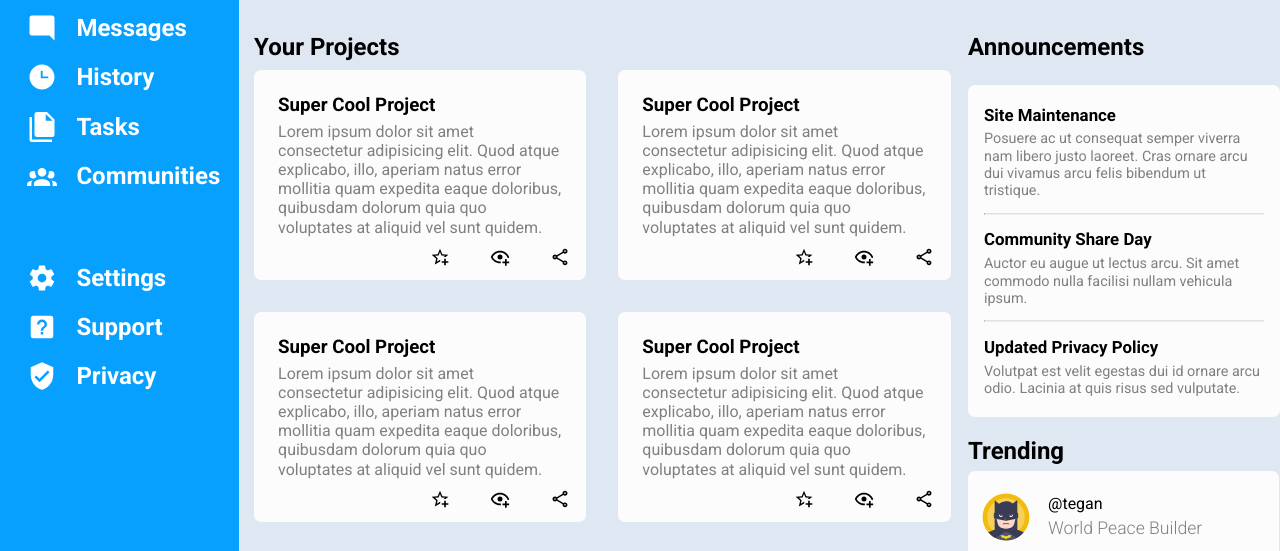
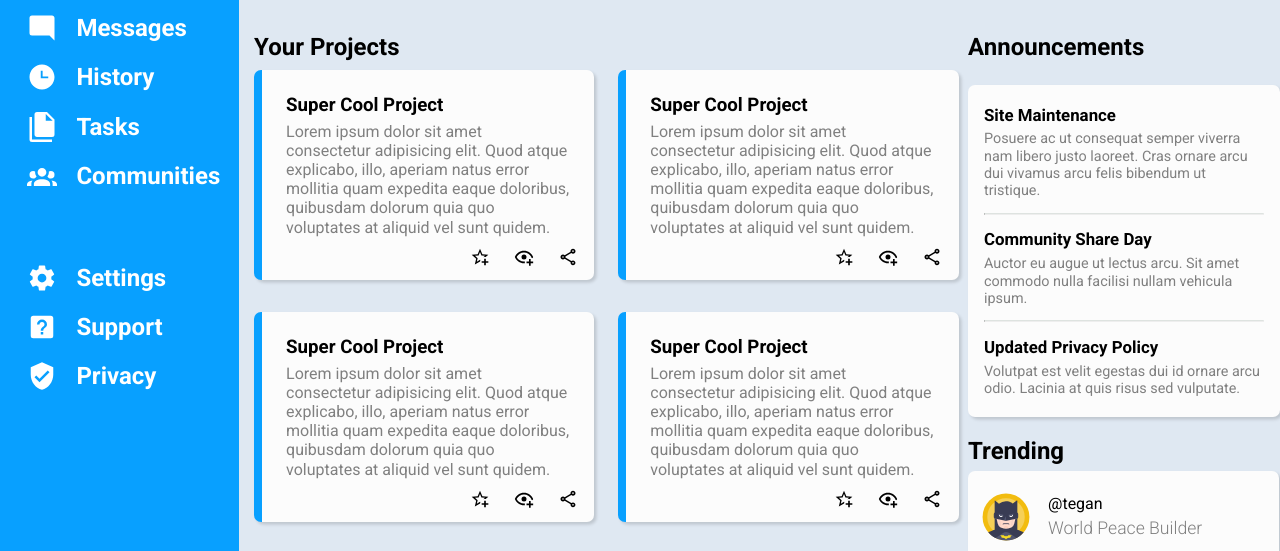
Before and after one commit to raymondhthou/adminDashboard, a plain HTML site: page index.html in a window 1280 px wide. Shown: the part 200-751 px from the top of the page. Drawn offline with Linux system fonts and the light colour scheme.

Commit message:
made additions to design, finished project

```diff
--- a/style.css
+++ b/style.css
@@ -228,6 +228,8 @@ input:focus {
     background-color: var(--secondary-color);
     color: var(--project-text-color);
     border-radius: 7px;
+    box-shadow: rgba(0, 0, 0, 0.15) 2.4px 2.4px 3.2px;
+    border-left: 8px solid var(--navigation-color);
 }
 
 .project_texts>h3 {
@@ -261,6 +263,7 @@ input:focus {
     line-height: 1.2;
     font-size: 1;
     font-weight: 400;
+    border-radius: 7px;
 }
 
 .project_icons {
@@ -270,7 +273,7 @@ input:focus {
     right: 0;
     margin-bottom: 4%;
     margin-right: 5%;
-    gap: 2.5rem;
+    gap: 1.5rem;
 }
 
 /* main-content right-side of project */
@@ -298,6 +301,7 @@ input:focus {
     font-weight: 400;
     justify-content: center;
     align-items: center;
+    box-shadow: rgba(0, 0, 0, 0.15) 2.4px 2.4px 3.2px;
 }
 
 .announce>h3 {
@@ -318,6 +322,7 @@ input:focus {
     margin-top: 0.4rem;
     font-size: 1em;
     line-height: 1.4;
+    box-shadow: rgba(0, 0, 0, 0.15) 2.4px 2.4px 3.2px;
 }
 
 .trending_title {
```
